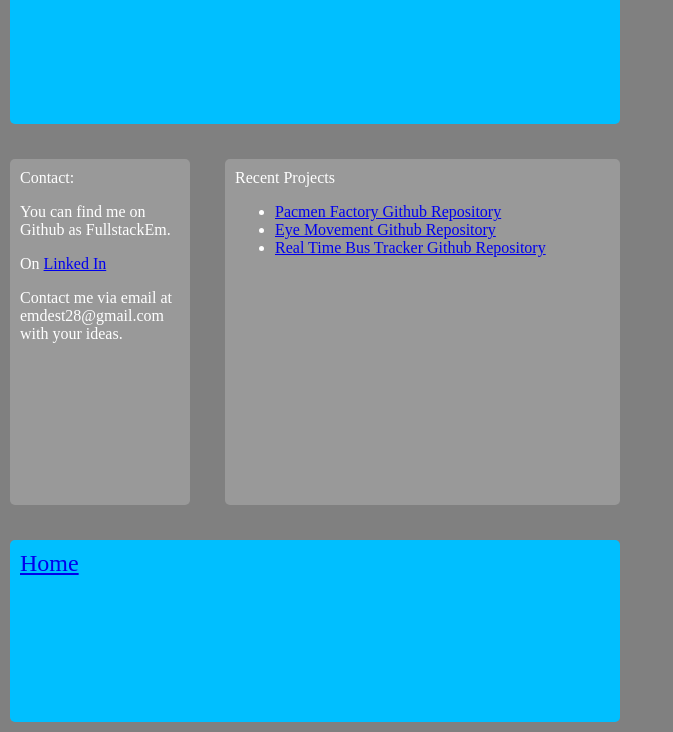
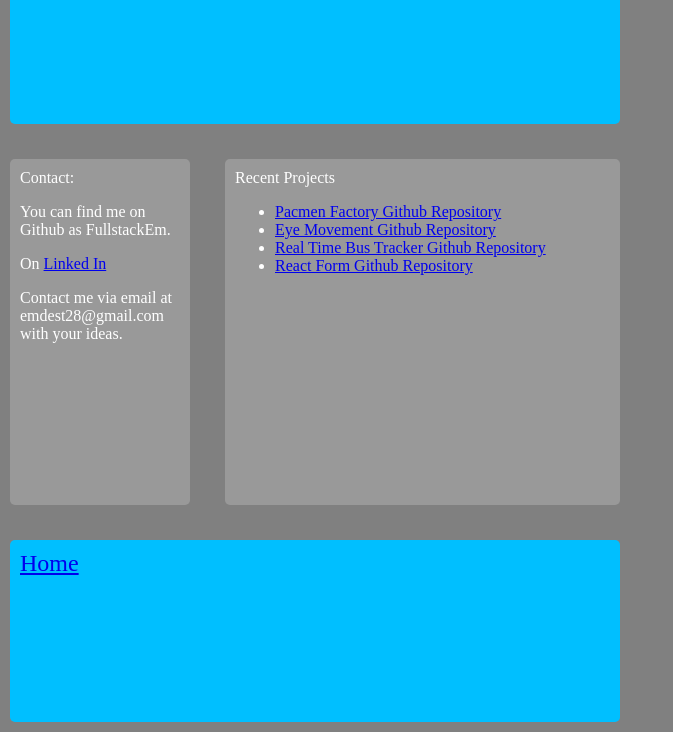
Before and after one commit to FullstackEm/FullstackEm.github.io, a plain HTML site: page projects.html in a window 1280 px wide. Shown: the part 68-800 px from the top of the page, without its empty margins (0-673 px from the left). Drawn offline with Linux system fonts and the light colour scheme.

Commit message:
Update projects.html

```diff
--- a/projects.html
+++ b/projects.html
@@ -20,6 +20,8 @@
             <li><a href = "https://github.com/FullstackEm/Eye-Movement-Exercise">Eye Movement Github Repository</a></li>
 
             <li><a href = "https://github.com/FullstackEm/Real-Time-Bus-Tracker">Real Time Bus Tracker Github Repository</a></li>
+
+            <li><a href = "https://github.com/FullstackEm/React-Form"> React Form Github Repository</a></li>
            </ul>
            </div>
         <div class="box footer"><a href="index.html">Home</a></div>
```
